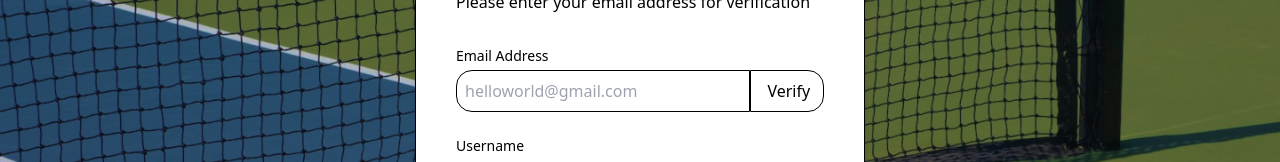
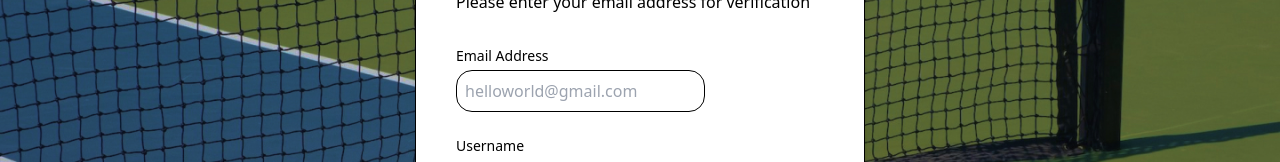
Before and after one commit to zylooooo/CS203, a React (Vite) app in the folder rally-rank-app/: page /auth/sign-up in a window 1280 px wide. Shown: the part 603-765 px from the top of the page. Built offline with nearby package versions, Linux system fonts and the light colour scheme; the HTML template or start-up script is replaced by a standard one.

Commit message:
Removed verify button for user signup

```diff
--- a/rally-rank-app/src/App.jsx
+++ b/rally-rank-app/src/App.jsx
@@ -16,7 +16,7 @@ import MainLayout from "./components/MainLayout";
 // Public imports
 import MainHomepage from "./public/MainHomepage";
 import News from "./public/News";
-import UserSignUp from "./public/UserSignUp";
+import UserSignUp from "./user/UserSignUp";
 import AdminSignUp from "./public/AdminSignUp";
 
 // User imports
--- a/rally-rank-app/src/user/UserLogin.jsx
+++ b/rally-rank-app/src/user/UserLogin.jsx
@@ -70,6 +70,8 @@ function UserLogin() {
 
             // Re-route to home
             navigate("/users/home");
+        } else {
+            setLoginError("Server is not online!");
         }
     };
 
--- a/rally-rank-app/src/public/user-sign-up-components/Step1.jsx
+++ b/rally-rank-app/src/user/user-sign-up-components/Step1.jsx
@@ -17,7 +17,7 @@ const Step1 = ({ register, errors, email }) => (
                 </label>
                 <div className = "flex ">
                     <input
-                        className = "border rounded-r-none p-2 w-4/5"
+                        className = "border p-2"
                         id = "email"
                         placeholder = "helloworld@gmail.com"
                         defaultValue = { email }
@@ -29,12 +29,6 @@ const Step1 = ({ register, errors, email }) => (
                             },
                         })}
                     ></input>
-                    <button
-                        className = "border rounded-l-none bg-blue-500 text-white px-4 py-2 w-1/5"
-                        // VERIFY EMAIL WITH OTP
-                    >
-                        Verify
-                    </button>
                 </div>
 
                 <p className = "error">{errors.email?.message}</p>
```
Also changed, not shown: rally-rank-app/src/user/UserSignUp.jsx (renamed from rally-rank-app/src/public/UserSignUp.jsx), rally-rank-app/src/user/user-sign-up-components/SignUpSteps.jsx (renamed from rally-rank-app/src/public/user-sign-up-components/SignUpSteps.jsx), rally-rank-app/src/user/user-sign-up-components/Step2.jsx (renamed from rally-rank-app/src/public/user-sign-up-components/Step2.jsx), rally-rank-app/src/user/user-sign-up-components/Step3.jsx (renamed from rally-rank-app/src/public/user-sign-up-components/Step3.jsx), rally-rank-app/src/user/user-sign-up-components/Step4.jsx (renamed from rally-rank-app/src/public/user-sign-up-components/Step4.jsx), rally-rank-app/src/user/user-sign-up-components/Step5.jsx (renamed from rally-rank-app/src/public/user-sign-up-components/Step5.jsx).
